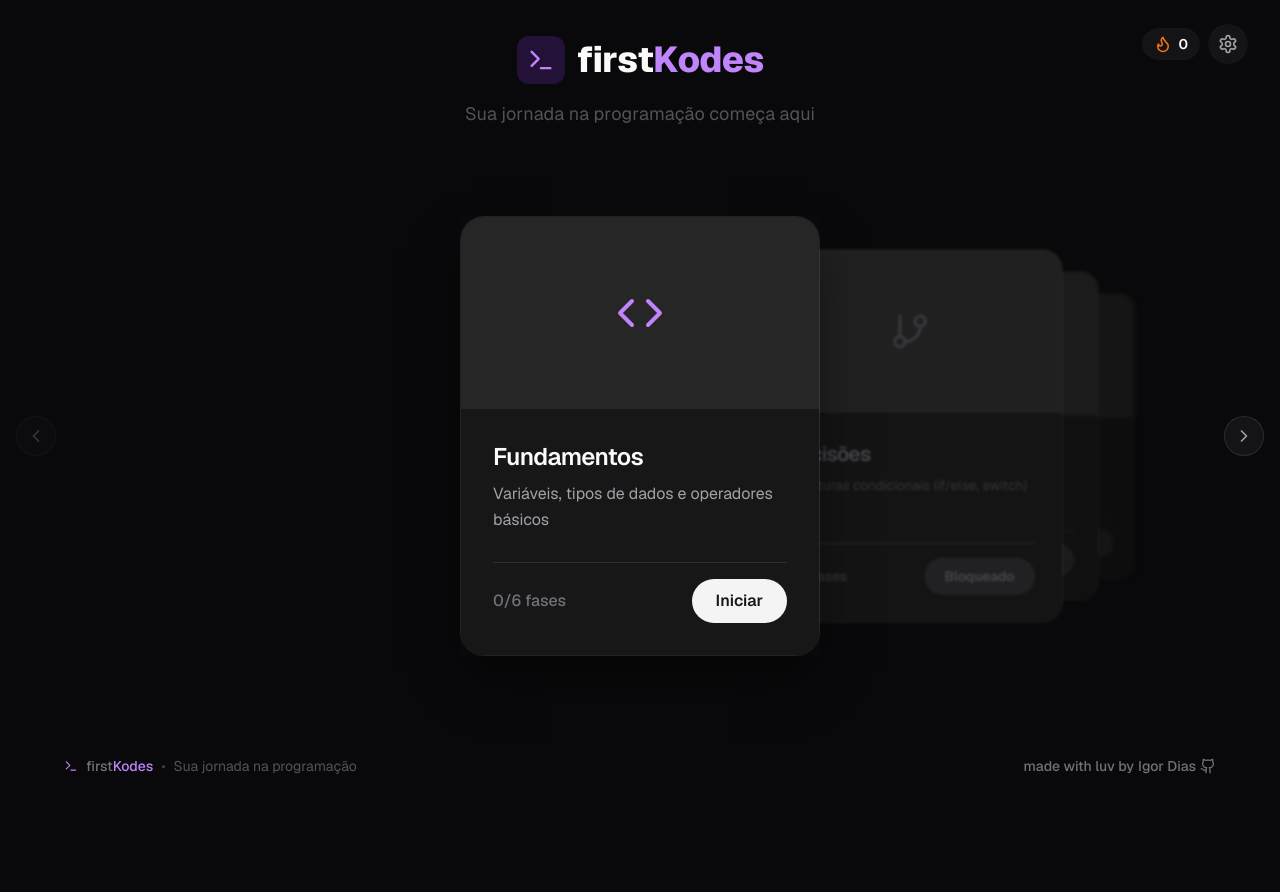
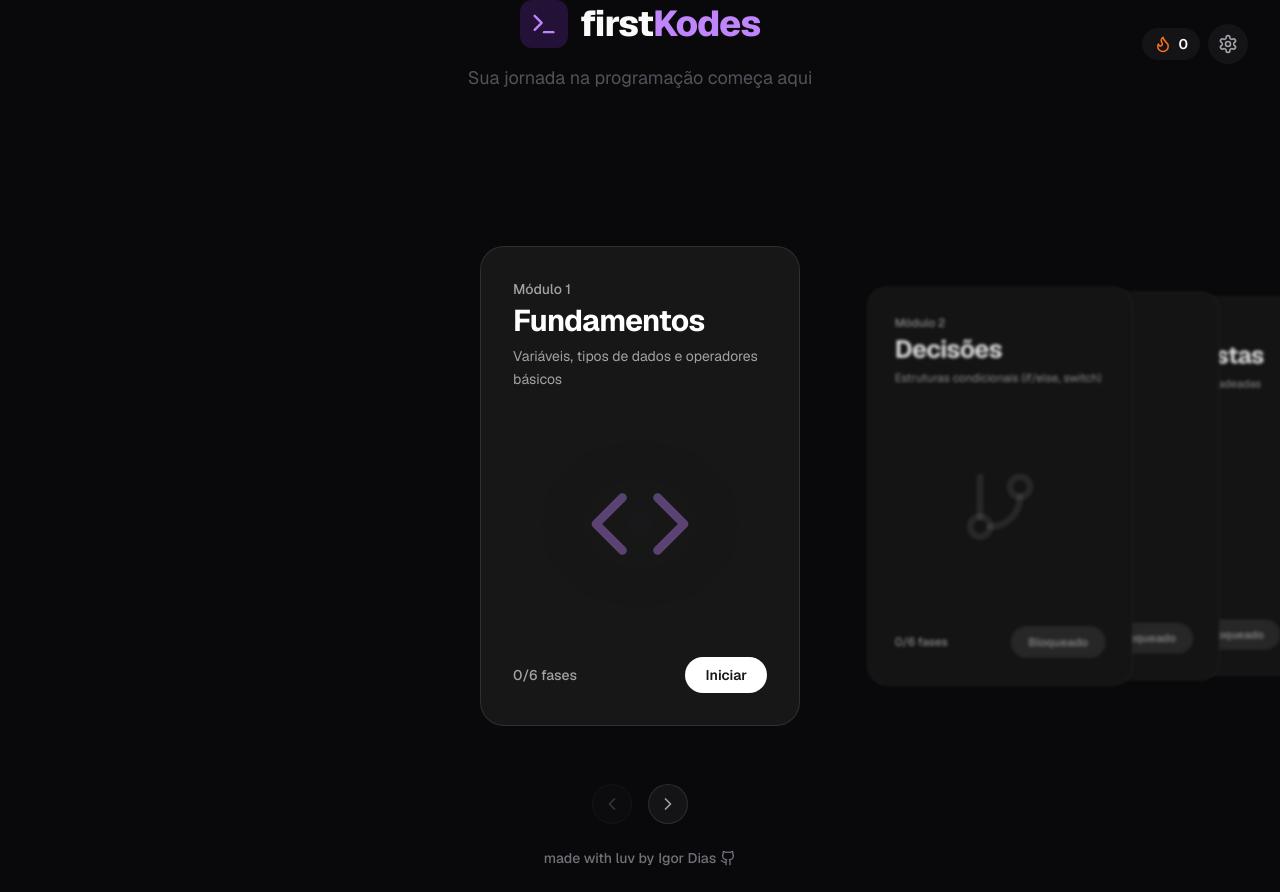
Before and after one commit to igordiaazz/firstKodes, a Next.js app: page / in a window 1280 px wide. Before the commit the page ends 800 px from the top, so only its background shows below. Built offline with nearby package versions, Linux system fonts and the light colour scheme.

Commit message:
refactor: carrossel 3D com absolute positioning, header simplificado, footer limpo

```diff
--- a/src/app/page.tsx
+++ b/src/app/page.tsx
@@ -2,7 +2,6 @@
 
 import { motion } from 'framer-motion';
 import { Braces, Code, Flame, GitBranch, Loader2, Repeat, Settings, Star, Terminal, X } from 'lucide-react';
-import { BlurReveal } from '@/components/BlurReveal';
 import { useCallback, useEffect, useMemo, useRef, useState } from 'react';
 import Carousel from '@/components/Carousel';
 import Footer from '@/components/Footer';
@@ -282,15 +281,13 @@ export default function Home() {
               <Terminal size={28} className="text-purple-400" />
             </div>
             <h1 className="text-3xl font-extrabold tracking-tight text-zinc-50 sm:text-4xl">
-              <BlurReveal as="span">first</BlurReveal>
-              <BlurReveal as="span" delay={0.15} className="text-purple-400">Kodes</BlurReveal>
+              first<span className="text-purple-400">Kodes</span>
             </h1>
           </div>
           <p className="text-base text-zinc-600 sm:text-lg">
-            <BlurReveal as="span" delay={0.3}>Sua jornada na programação começa aqui</BlurReveal>
+            Sua jornada na programação começa aqui
           </p>
         </div>
-
         <div>
           <Carousel
             modules={modules}
--- a/src/components/Carousel.tsx
+++ b/src/components/Carousel.tsx
@@ -11,7 +11,7 @@ import {
   type LucideIcon,
 } from 'lucide-react';
 import { cn } from '@/lib/utils';
-import { useEffect, useRef, useState } from 'react';
+import { useCallback, useEffect, useState } from 'react';
 
 export interface ModuleData {
   id: string;
@@ -69,6 +69,8 @@ export interface CarouselProps {
   onAdminUnlock?: () => void;
 }
 
+const MODULE_BG = 'bg-neutral-900';
+
 export default function Carousel({
   modules: externalModules,
   onStartModule,
@@ -80,51 +82,52 @@ export default function Carousel({
   const [clickCount, setClickCount] = useState(0);
   const [showAdminPopup, setShowAdminPopup] = useState(false);
   const [adminPassword, setAdminPassword] = useState('');
-  const touchStartX = useRef(0);
 
   useEffect(() => {
     setActiveIndex((prev) => Math.min(prev, modules.length - 1));
   }, [modules.length]);
 
-  const goNext = () =>
-    setActiveIndex((prev) => Math.min(prev + 1, modules.length - 1));
-  const goPrev = () => setActiveIndex((prev) => Math.max(prev - 1, 0));
-  const goTo = (index: number) => setActiveIndex(index);
+  const goTo = useCallback((index: number) => {
+    setActiveIndex(Math.max(0, Math.min(index, modules.length - 1)));
+  }, [modules.length]);
 
   useEffect(() => {
     const handleKeyDown = (e: KeyboardEvent) => {
       if (e.key === 'ArrowRight') {
         e.preventDefault();
-        setActiveIndex((prev) => Math.min(prev + 1, modules.length - 1));
+        goTo(activeIndex + 1);
       }
       if (e.key === 'ArrowLeft') {
         e.preventDefault();
-        setActiveIndex((prev) => Math.max(prev - 1, 0));
+        goTo(activeIndex - 1);
       }
     };
     window.addEventListener('keydown', handleKeyDown);
     return () => window.removeEventListener('keydown', handleKeyDown);
-  }, [modules.length]);
+  }, [activeIndex, goTo]);
 
-  const handleTouchStart = (e: React.TouchEvent) => {
-    touchStartX.current = e.touches[0].clientX;
-  };
-
-  const handleTouchEnd = (e: React.TouchEvent) => {
-    const diff = touchStartX.current - e.changedTouches[0].clientX;
-    if (Math.abs(diff) > 50) {
-      if (diff > 0) goNext();
-      else goPrev();
+  const handleCardClick = (mod: ModuleData, idx: number) => {
+    if (idx !== activeIndex) {
+      goTo(idx);
+      return;
+    }
+    if (!mod.unlocked) return;
+    if (mod.phasesCompleted === mod.totalPhases) {
+      onPracticeModule?.(mod.id);
+    } else {
+      onStartModule?.(mod.id);
     }
   };
 
-  const handleFirstCardClick = () => {
+  const handleIconClick = (e: React.MouseEvent, modIndex: number) => {
+    e.stopPropagation();
+    if (modIndex === 0) {
       const next = clickCount + 1;
+      setClickCount(next);
       if (next >= 10) {
         setClickCount(0);
         setShowAdminPopup(true);
-    } else {
-      setClickCount(next);
+      }
     }
   };
 
@@ -136,173 +139,135 @@ export default function Carousel({
     }
   };
 
-  const getCardStyle = (index: number): React.CSSProperties => {
-    const offset = index - activeIndex;
-    const absOffset = Math.abs(offset);
+  return (
+    <div className="relative w-screen left-1/2 -translate-x-1/2 mt-16 md:mt-24">
+      <div className="h-[500px] overflow-hidden relative">
+        {modules.map((mod, idx) => {
+          const isLocked = !mod.unlocked;
+          const centerOffset = idx - activeIndex;
+          const direcao = centerOffset > 0 ? 1 : -1;
+          const absOffset = Math.abs(centerOffset);
+          const isActive = idx === activeIndex;
 
-    const baseShift = 75;
-    const extraShift = 15;
-    const totalShift = offset === 0 ? 0 : (baseShift + (absOffset - 1) * extraShift) * Math.sign(offset);
-    const translateX = -50 + totalShift;
-    const zIndex = modules.length - absOffset;
+          let translateX = 0;
+          let scale = 1;
+          const zIndex = 50 - absOffset;
+          let opacity = 1;
+          let filter = 'blur(0px) brightness(100%)';
 
-    const getOpacity = (): number => {
-      if (absOffset <= 3) return 1;
-      return 0;
-    };
-
-    const getScale = (): number => {
-      if (absOffset === 0) return 1;
-      if (absOffset === 1) return 0.85;
-      if (absOffset === 2) return 0.75;
-      return 0.65;
-    };
-
-    const style: React.CSSProperties = {
-      position: 'absolute',
-      left: '50%',
-      top: '50%',
-      transform: `translateX(${translateX}%) translateY(-50%) scale(${getScale()})`,
-      zIndex,
-      opacity: getOpacity(),
-      pointerEvents: absOffset <= 3 ? 'auto' : 'none',
-      transition: 'all 500ms cubic-bezier(0.4, 0, 0.2, 1)',
-    };
-
-    if (absOffset === 1) {
-      style.filter = 'brightness(0.85) blur(1px)';
-    } else if (absOffset === 2) {
-      style.filter = 'brightness(0.7) blur(2px)';
-    } else if (absOffset >= 3) {
-      style.filter = 'brightness(0.55) blur(3px)';
+          if (centerOffset !== 0) {
+            translateX = (360 + (absOffset - 1) * 90) * direcao;
+            scale = 0.85 - absOffset * 0.02;
+            opacity = 1;
+            filter = 'blur(2px) brightness(85%)';
           }
 
-    if (absOffset === 0) {
-      style.boxShadow = '0 25px 50px -12px rgba(0,0,0,0.6)';
-    }
-
-    return style;
-  };
-
           return (
-    <div className="relative w-screen left-1/2 -translate-x-1/2">
             <div
-        className="relative h-[460px] md:h-[520px] select-none"
-        onTouchStart={handleTouchStart}
-        onTouchEnd={handleTouchEnd}
-      >
-        {modules.map((mod, idx) => (
-          <div key={mod.id} style={getCardStyle(idx)}>
-            <div
-              className="w-[85vw] max-w-[360px]"
-              onClick={() => {
-                if (idx !== activeIndex) {
-                  goTo(idx);
-                }
+              key={mod.id}
+              className="absolute inset-0 m-auto w-[85vw] max-w-[320px] h-[480px]"
+              style={{
+                transform: `translateX(${translateX}px) scale(${scale})`,
+                zIndex,
+                opacity,
+                filter,
+                transition: 'all 500ms cubic-bezier(0.4, 0, 0.2, 1)',
               }}
             >
               <div
+                onClick={() => handleCardClick(mod, idx)}
                 className={cn(
-                  'flex flex-col overflow-hidden rounded-[24px] border border-white/10 min-h-[440px]',
-                  idx !== activeIndex && 'pointer-events-none',
+                  'relative overflow-hidden rounded-3xl h-full cursor-pointer group border border-white/10',
+                  MODULE_BG,
                 )}
               >
-                <div
-                  className="flex h-48 items-center justify-center bg-neutral-800"
-                  onClick={(e) => {
-                    if (idx === 0 && idx === activeIndex) {
-                      e.stopPropagation();
-                      handleFirstCardClick();
-                    }
-                  }}
+                <div className="flex flex-col h-full p-6 md:p-8">
+                  <div>
+                    <p
+                      className="text-sm text-white/60 font-medium"
+                      onClick={(e) => handleIconClick(e, idx)}
                     >
+                      Módulo {idx + 1}
+                    </p>
+                    <div className="flex items-center gap-2 mt-1">
+                      <h3 className="text-2xl font-bold text-white tracking-tight leading-tight md:text-3xl">
+                        {mod.title}
+                      </h3>
+                      {mod.phasesCompleted === mod.totalPhases && (
+                        <CheckCircle2 size={20} className="shrink-0 text-emerald-400" />
+                      )}
+                    </div>
+                    <p className="text-sm text-white/60 mt-1.5 leading-relaxed line-clamp-2">
+                      {mod.description}
+                    </p>
+                  </div>
+
+                  <div className="flex-1 flex items-center justify-center">
                     <mod.icon
-                    size={48}
-                    className={mod.unlocked ? 'text-purple-400' : 'text-zinc-700'}
+                      size={88}
+                      className={cn(
+                        'md:size-24 transition-all duration-300',
+                        isLocked
+                          ? 'text-white/10 group-hover:scale-110'
+                          : isActive
+                            ? 'text-purple-400/40 scale-110 drop-shadow-[0_0_12px_rgba(168,85,247,0.5)] drop-shadow-[0_0_35px_rgba(168,85,247,0.25)]'
+                            : 'text-purple-500/20 group-hover:text-purple-400/40 group-hover:scale-110 group-hover:drop-shadow-[0_0_15px_rgba(168,85,247,0.3)]',
+                      )}
                     />
                   </div>
 
-                <div className="flex flex-1 flex-col bg-neutral-900 p-8">
-                  <div className="flex items-center gap-2">
-                    <h3
-                      className={cn(
-                        'text-2xl font-semibold tracking-tight',
-                        mod.unlocked ? 'text-zinc-50' : 'text-zinc-600',
-                      )}
-                    >
-                      {mod.title}
-                    </h3>
-                    {mod.phasesCompleted === mod.totalPhases && (
-                      <CheckCircle2 size={20} className="shrink-0 text-emerald-500" />
-                    )}
-                  </div>
-
-                  <p
-                    className={cn(
-                      'mt-2 text-base leading-relaxed',
-                      mod.unlocked ? 'text-zinc-400' : 'text-zinc-700',
-                    )}
-                  >
-                    {mod.description}
-                  </p>
-
-                  <div className="mt-auto flex items-center justify-between pt-4 border-t border-white/10">
-                    <span
-                      className={cn(
-                        'text-base font-medium',
-                        mod.unlocked ? 'text-zinc-500' : 'text-zinc-700',
-                      )}
-                    >
+                  <div className="flex items-center justify-between">
+                    <span className="text-sm text-white/60 font-medium">
                       {mod.phasesCompleted}/{mod.totalPhases} fases
                     </span>
 
+                    {isLocked ? (
+                      <span className="rounded-full bg-white/10 px-5 py-2 text-sm font-semibold text-white/50 backdrop-blur-sm border border-white/5">
+                        Bloqueado
+                      </span>
+                    ) : (
                       <button
-                      onClick={() => {
-                        if (!mod.unlocked) return;
+                        onClick={(e) => {
+                          e.stopPropagation();
                           if (mod.phasesCompleted === mod.totalPhases) {
                             onPracticeModule?.(mod.id);
                           } else {
                             onStartModule?.(mod.id);
                           }
                         }}
-                      disabled={!mod.unlocked}
-                      className={cn(
-                        'rounded-full px-6 py-2.5 text-base font-semibold transition-colors',
-                        !mod.unlocked
-                          ? 'bg-zinc-800 text-zinc-600 cursor-not-allowed'
-                          : 'bg-zinc-100 text-zinc-900 hover:bg-white',
-                      )}
+                        className="rounded-full bg-white px-5 py-2 text-sm font-semibold text-zinc-900 transition-colors hover:bg-zinc-200"
                       >
-                      {!mod.unlocked
-                        ? 'Bloqueado'
-                        : mod.phasesCompleted === mod.totalPhases
+                        {mod.phasesCompleted === mod.totalPhases
                           ? 'Praticar'
                           : 'Iniciar'}
                       </button>
+                    )}
                   </div>
                 </div>
               </div>
             </div>
-          </div>
-        ))}
+          );
+        })}
       </div>
 
+      <div className="flex items-center justify-center gap-4 mt-12">
         <button
-        onClick={goPrev}
-        className="absolute left-2 md:left-4 top-1/2 -translate-y-1/2 z-10 hidden md:flex size-10 items-center justify-center rounded-full bg-zinc-900/80 border border-white/10 text-zinc-400 hover:text-zinc-50 hover:bg-zinc-800 transition-colors disabled:opacity-30 disabled:cursor-not-allowed"
+          onClick={() => goTo(activeIndex - 1)}
+          className="flex size-10 items-center justify-center rounded-full bg-zinc-900/80 border border-white/10 text-zinc-400 hover:text-zinc-50 hover:bg-zinc-800 transition-colors disabled:opacity-30 disabled:cursor-not-allowed"
           aria-label="Anterior"
           disabled={activeIndex === 0}
         >
           <ChevronLeft size={20} />
         </button>
         <button
-        onClick={goNext}
-        className="absolute right-2 md:right-4 top-1/2 -translate-y-1/2 z-10 hidden md:flex size-10 items-center justify-center rounded-full bg-zinc-900/80 border border-white/10 text-zinc-400 hover:text-zinc-50 hover:bg-zinc-800 transition-colors disabled:opacity-30 disabled:cursor-not-allowed"
+          onClick={() => goTo(activeIndex + 1)}
+          className="flex size-10 items-center justify-center rounded-full bg-zinc-900/80 border border-white/10 text-zinc-400 hover:text-zinc-50 hover:bg-zinc-800 transition-colors disabled:opacity-30 disabled:cursor-not-allowed"
           aria-label="Próximo"
           disabled={activeIndex === modules.length - 1}
         >
           <ChevronRight size={20} />
         </button>
+      </div>
 
       {showAdminPopup && (
         <div className="fixed inset-0 z-50 flex items-center justify-center bg-black/60">
--- a/src/components/Footer.tsx
+++ b/src/components/Footer.tsx
@@ -1,20 +1,9 @@
-import { Github, Terminal } from 'lucide-react';
+import { Github } from 'lucide-react';
 
 export default function Footer() {
   return (
     <footer className="mt-auto w-full py-6">
-      <div className="flex flex-col items-center gap-3 sm:flex-row sm:justify-between">
-        <div className="flex items-center gap-2 text-sm text-zinc-600">
-          <Terminal size={14} className="text-purple-400" />
-          <span className="font-medium text-zinc-500">
-            first<span className="text-purple-400">Kodes</span>
-          </span>
-          <span className="hidden text-zinc-700 sm:inline">&bull;</span>
-          <span className="hidden text-zinc-600 sm:inline">
-            Sua jornada na programação
-          </span>
-        </div>
-        <div className="flex items-center gap-1 text-sm font-medium text-zinc-500">
+      <div className="flex items-center justify-center gap-1 text-sm font-medium text-zinc-500">
         <span>made with luv by</span>
         <a
           href="https://github.com/igordiaazz"
@@ -26,7 +15,6 @@ export default function Footer() {
           <Github className="h-4 w-4" />
         </a>
       </div>
-      </div>
     </footer>
   );
 }
```
Lines whose indentation alone changed are shown as unchanged.
